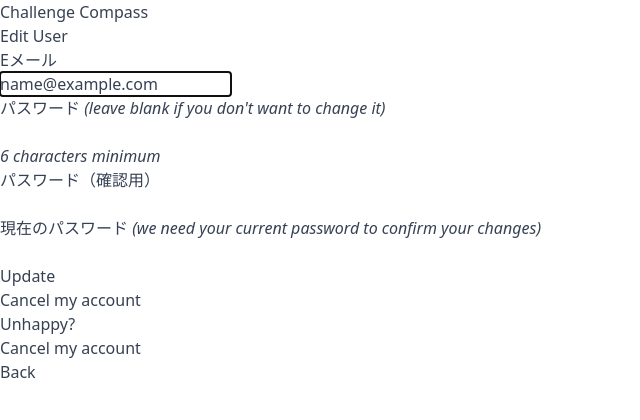
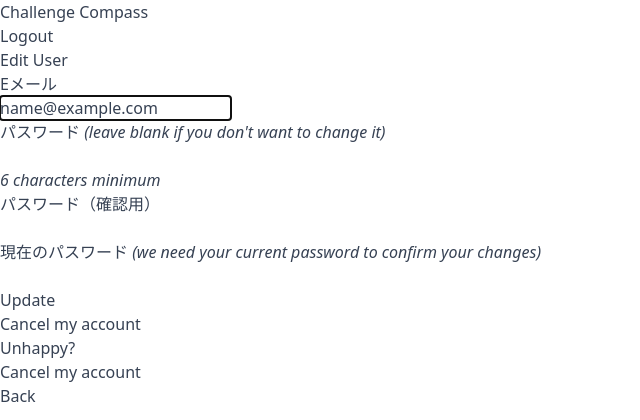
Before and after one commit to w-nobuyuki/challenge-compass, a Rails app: page /users/edit in a window 1280 px wide. Shown: the top 420 px of the page, without its empty margins (0-640 px from the left). Run offline with Rails 7, Linux system fonts and the light colour scheme; the visitor is signed in with stand-in values (Sample User, id 1); style sheets or scripts are compiled from the project's sources; parts of the project's set-up code (start-up, migrations or seed data) failed here and were passed over; some libraries are stand-ins or nearby versions.

Commit message:
スタイル: ナビゲーションバーのメニュー表示を改善

```diff
--- a/app/views/shared/_navbar.html.erb
+++ b/app/views/shared/_navbar.html.erb
@@ -9,16 +9,9 @@
       </span>
     </div>
 
-    <!-- メニュー部分 (PCでは表示、モバイルでは最初は非表示) -->
-    <div
-      id="navbar-menu"
-      class="hidden w-full md:flex md:items-center md:w-auto"
-      data-nav-target="menu"
-    >
-      <div class="flex flex-col md:flex-row md:ml-auto md:space-x-6">
-        <%= button_to "Logout", destroy_user_session_path, method: :delete,
-              class: "block px-3 mt-1 md:mt-0 text-gray-700 hover:text-blue-500" %>
-      </div>
+    <div class="flex items-center space-x-6">
+      <%= button_to "Logout", destroy_user_session_path, method: :delete,
+            class: "text-gray-700 hover:text-blue-500" %>
     </div>
   </nav>
 </header>
```
